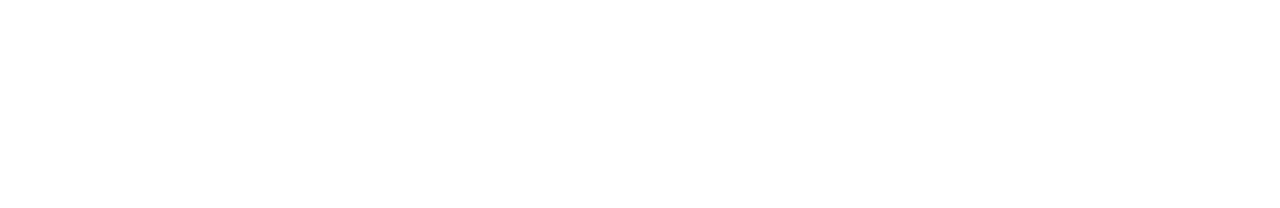
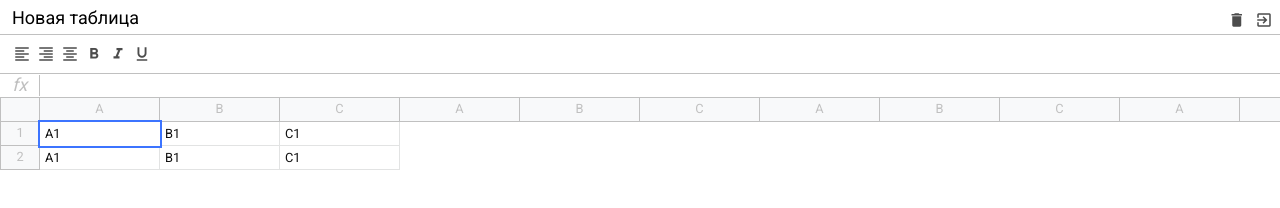
Before and after one commit to zizaraDzr/excel-project, a website built with webpack: page src/index.html in a window 1280 px wide. Built offline with nearby package versions, Linux system fonts and the light colour scheme.

Commit message:
OOP begin 5

```diff
--- /dev/null
+++ b/src/components/excel/Excel.js
@@ -0,0 +1,24 @@
+import { $ } from "../../core/dom"
+
+export class Excel {
+  constructor(selector, options) {
+    this.$el = document.querySelector(selector)
+    this.components = options.components || []
+  }
+  getRoot() {
+    const $root = $.create("div", "excel")
+    this.components.forEach(Component => {
+      const $div = $.create("div", Component.className())
+      const component = new Component($div)
+      console.log(component);
+      $div.innerHTML = component.toHTML()
+      $root.append($div)
+      // $root.insertAdjacentHTML("beforeend", component.toHTML())
+    })
+
+    return $root
+  }
+  render() {
+    this.$el.append(this.getRoot())
+  }
+}
--- /dev/null
+++ b/src/components/formula/Formula.js
@@ -0,0 +1,11 @@
+import { ExcelComponent } from "../../core/ExcelComponent";
+
+export class Formula extends ExcelComponent {
+  static className() {
+    return `excel__formula`
+  }
+  toHTML() {
+    return `<div class="info">fx</div>
+    <div class="input" contenteditable spellcheck="false"></div>`
+  }
+}
--- /dev/null
+++ b/src/components/header/Header.js
@@ -0,0 +1,19 @@
+import { ExcelComponent } from "../../core/ExcelComponent";
+
+export class Header extends ExcelComponent {
+  static className() {
+    return `excel__header`
+  }
+  toHTML() {
+    return `
+    <input type="text" value="Новая таблица" class="input"></input>
+    <div>
+        <div class="button">
+            <i class="material-icons">delete</i>
+        </div>
+        <div class="button">
+            <i class="material-icons">exit_to_app</i>
+        </div>
+    </div>`
+  }
+}
--- /dev/null
+++ b/src/components/table/Table.js
@@ -0,0 +1,43 @@
+import { ExcelComponent } from "../../core/ExcelComponent";
+
+export class Table extends ExcelComponent {
+  static className() {
+    return `excel__table`
+  }
+  toHTML() {
+    return `<div class="row">
+    <div class="row_info"></div>
+    <div class="row_data">
+        <div class="column">A</div>
+        <div class="column">B</div>
+        <div class="column">C</div>
+        <div class="column">A</div>
+        <div class="column">B</div>
+        <div class="column">C</div>
+        <div class="column">A</div>
+        <div class="column">B</div>
+        <div class="column">C</div>
+        <div class="column">A</div>
+        <div class="column">B</div>
+        <div class="column">B</div>
+        <div class="column">B</div>
+    </div>
+</div>
+<div class="row">
+    <div class="row_info">1</div>
+    <div class="row_data">
+        <div class="cell selected" contenteditable>A1</div>
+        <div class="cell" contenteditable>B1</div>
+        <div class="cell" contenteditable>C1</div>
+    </div>
+</div>
+<div class="row">
+    <div class="row_info">2</div>
+    <div class="row_data">
+        <div class="cell" contenteditable>A1</div>
+        <div class="cell" contenteditable>B1</div>
+        <div class="cell" contenteditable>C1</div>
+    </div>
+</div>`
+  }
+}
--- /dev/null
+++ b/src/components/toolbar/Toolbar.js
@@ -0,0 +1,27 @@
+import { ExcelComponent } from "../../core/ExcelComponent";
+
+export class Toolbar extends ExcelComponent {
+  static className() {
+    return `excel__toolbar`
+  }
+  toHTML() {
+    return `<div class="button">
+    <i class="material-icons">format_align_left</i>
+</div>
+<div class="button">
+    <i class="material-icons">format_align_right</i>
+</div>
+<div class="button">
+    <i class="material-icons">format_align_center</i>
+</div>
+<div class="button">
+    <i class="material-icons">format_bold</i>
+</div>
+<div class="button">
+    <i class="material-icons">format_italic</i>
+</div>
+<div class="button">
+    <i class="material-icons">format_underlined</i>
+</div>`
+  }
+}
--- /dev/null
+++ b/src/core/DomListener.js
@@ -0,0 +1,8 @@
+export class DomListener {
+  constructor($root) {
+    // if (!$root) {
+    //   throw new Error('errer')
+    // }
+    this.$root = $root
+  }
+}
--- /dev/null
+++ b/src/core/ExcelComponent.js
@@ -0,0 +1,7 @@
+import { DomListener } from "./DomListener";
+
+export class ExcelComponent extends DomListener {
+  toHTML() {
+    return ''
+  }
+}
--- /dev/null
+++ b/src/core/dom.js
@@ -0,0 +1,13 @@
+class Dom {
+}
+
+export function $() {
+  return new Dom()
+}
+$.create = (tagName, classes = '') => {
+  const el = document.createElement(tagName)
+  if (classes) {
+    el.classList.add(classes)
+  }
+  return el
+}
--- a/src/index.js
+++ b/src/index.js
@@ -1 +1,11 @@
+import { Excel } from './components/excel/Excel'
+import { Header } from './components/header/Header'
+import { Toolbar } from './components/toolbar/Toolbar'
+import { Formula } from './components/formula/Formula'
+import { Table } from './components/table/Table'
 import './scss/index.scss'
+
+const excel = new Excel('#app', {
+  components: [Header, Toolbar, Formula, Table]
+})
+excel.render()
```
Also changed, not shown: src/assets/excel.html (+1 -0 lines), 1 other file.
